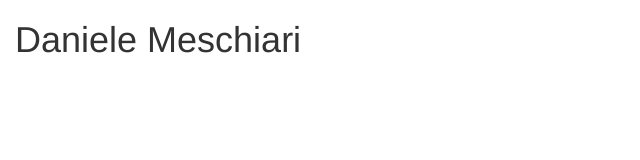
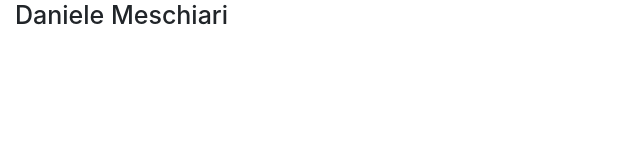
Before and after one commit to danielemeschiari/danielemeschiari.github.io, a plain HTML site: page index.html in a window 1280 px wide. Shown: the whole page, without its empty margins (0-640 px from the left). Drawn offline with nearby package versions, Linux system fonts and the light colour scheme.

Commit message:
Changed bootstrap theme: Cosmo

```diff
--- a/index.html
+++ b/index.html
@@ -12,7 +12,7 @@
     <link rel="stylesheet" href="https://maxcdn.bootstrapcdn.com/bootstrap/3.3.5/css/bootstrap.min.css">
 
     <!-- Optional theme -->
-    <link rel="stylesheet" href="https://maxcdn.bootstrapcdn.com/bootstrap/3.3.5/css/bootstrap-theme.min.css">
+    <link rel="stylesheet" href="https://maxcdn.bootstrapcdn.com/bootswatch/3.3.5/cosmo/bootstrap.min.css">
 
     <!-- HTML5 shim and Respond.js for IE8 support of HTML5 elements and media queries -->
     <!-- WARNING: Respond.js doesn't work if you view the page via file:// -->
```
